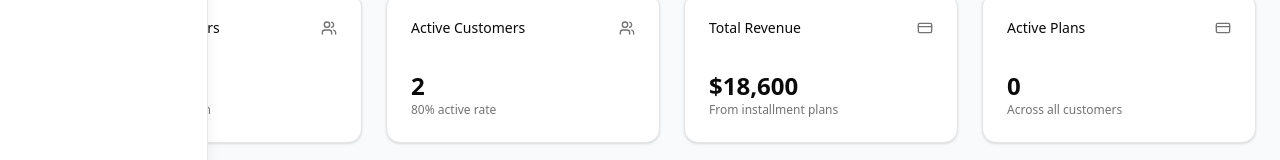
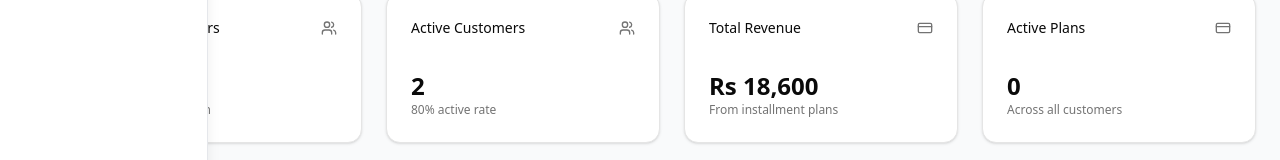
Before and after one commit to Qavi-Nizamani/installment-management, a Next.js app: page /dashboard/customers in a window 1280 px wide. Shown: the part 269-429 px from the top of the page. Built offline with nearby package versions, Linux system fonts and the light colour scheme; no server answers.

Commit message:
refactor: Integrate currency formatting utility in CustomerStatsCards component

```diff
--- a/src/components/screens/dashboard/customers/CustomerStatsCards.tsx
+++ b/src/components/screens/dashboard/customers/CustomerStatsCards.tsx
@@ -1,6 +1,7 @@
 import { Card, CardContent, CardHeader, CardTitle } from "@/components/ui/card";
 import { Users, CreditCard, Loader2 } from "lucide-react";
 import { Customer, CustomerStats } from "@/services/customers/customers.service";
+import { fmtCurrency } from "@/components/utils/format";
 
 interface CustomerStatsCardsProps {
   customers: Customer[];
@@ -61,7 +62,7 @@ export default function CustomerStatsCards({ customers, stats, isLoading }: Cust
             {isLoading ? (
               <Loader2 className="h-6 w-6 animate-spin" />
             ) : (
-              `$${(stats?.totalRevenue || 0).toLocaleString()}`
+              fmtCurrency(stats?.totalRevenue || 0)
             )}
           </div>
           <p className="text-xs text-muted-foreground">From installment plans</p>
```
